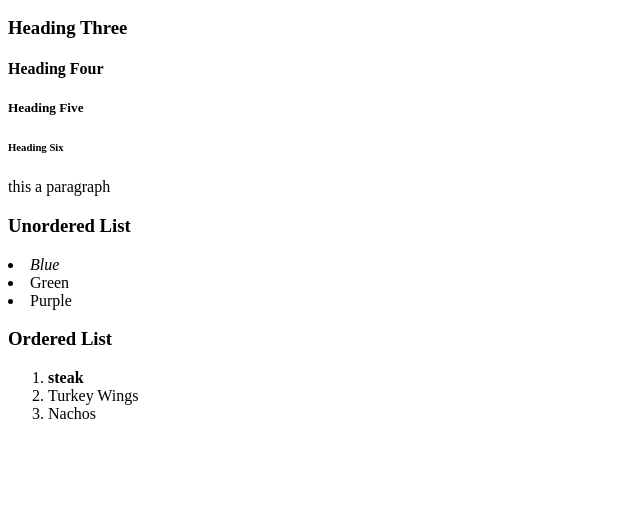
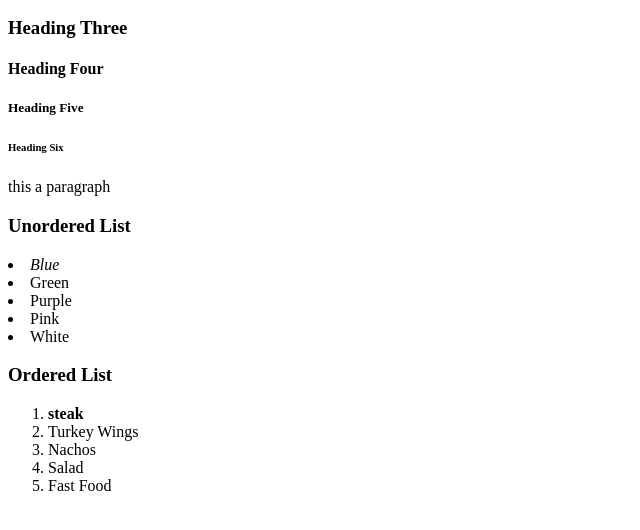
Before and after one commit to chrissyjfr/Links-Images-, a plain HTML site: page index.html in a window 1280 px wide. Shown: the part 110-640 px from the top of the page, without its empty margins (0-640 px from the left). Drawn offline with Linux system fonts and the light colour scheme.

Commit message:
Update index.html

```diff
--- a/index.html
+++ b/index.html
@@ -23,6 +23,8 @@
 	<li><em>Blue</em></li>
 	<li>Green</li>
 	<li>Purple</li>
+	<li>Pink</li>
+	<li>White</li>
   </ul>
 
 
@@ -31,6 +33,8 @@
 		<li><strong>steak</strong></li>
 		<li>Turkey Wings
 		<li>Nachos</li>
+		<li>Salad</li>
+		<li>Fast Food</li>
 	</ol>
 
 
```
